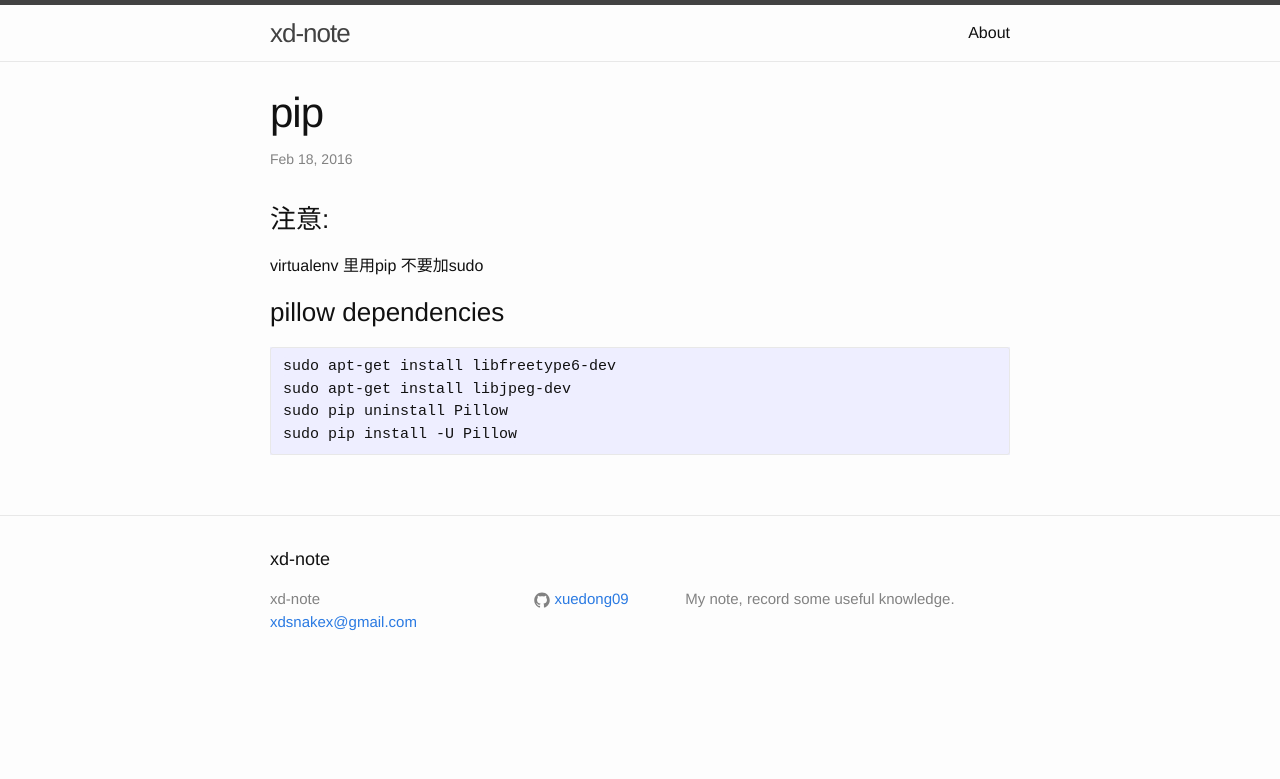
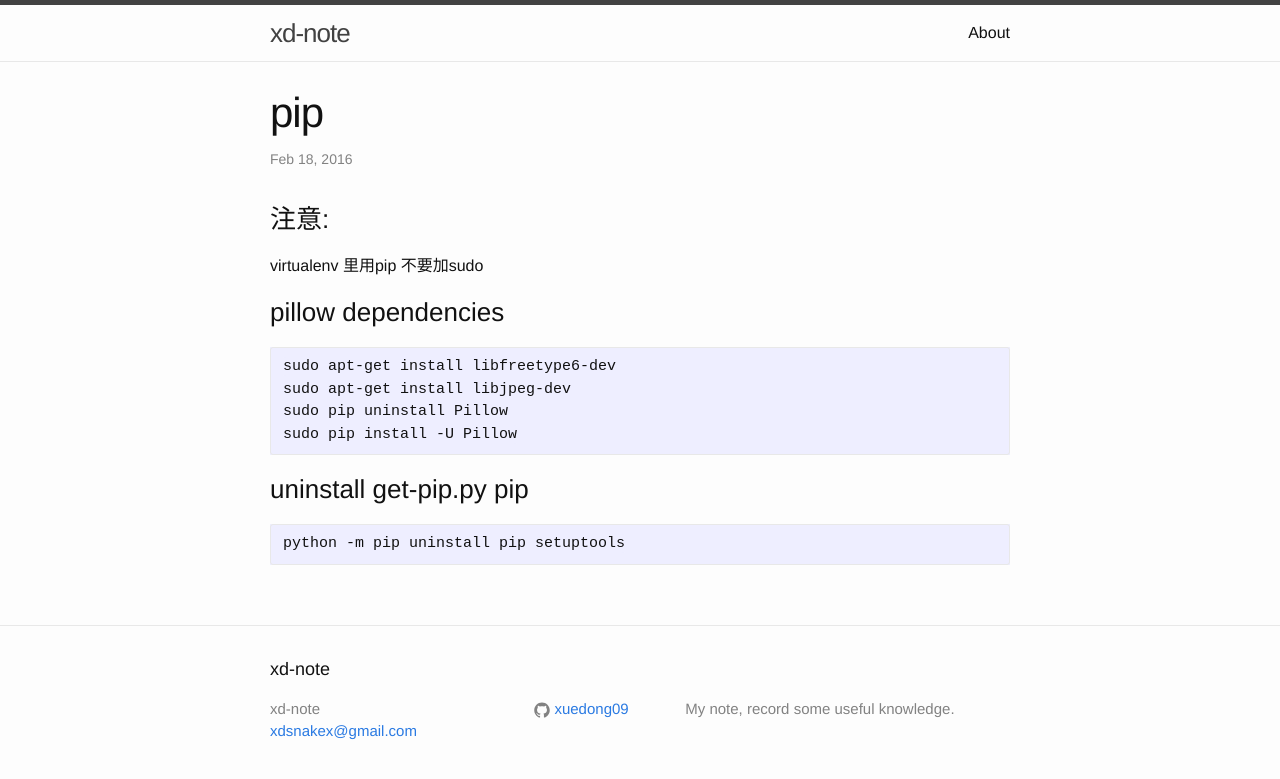
Before and after one commit to xuedong09/xuedong09.github.io, a Jekyll site: the page built from _posts/2016-02-18-pip.md, in a window 1280 px wide. Shown: the top 779 px of the page. Built offline with Jekyll 4.4.1, drawn with Linux system fonts in a browser that asks for light colours.

Commit message:
pip uninstall

```diff
--- a/_posts/2016-02-18-pip.md
+++ b/_posts/2016-02-18-pip.md
@@ -14,3 +14,8 @@ virtualenv 里用pip 不要加sudo
     sudo apt-get install libjpeg-dev
     sudo pip uninstall Pillow
     sudo pip install -U Pillow
+
+
+### uninstall get-pip.py pip
+
+    python -m pip uninstall pip setuptools
```
